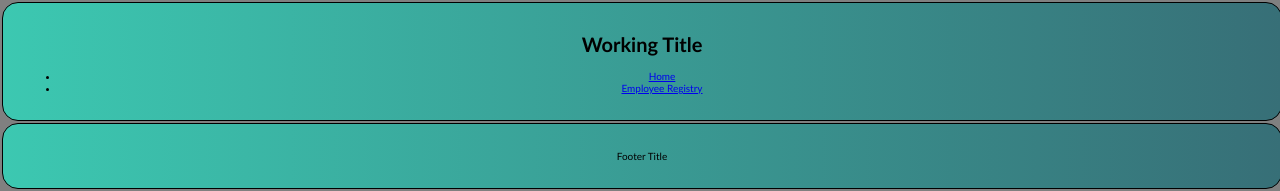
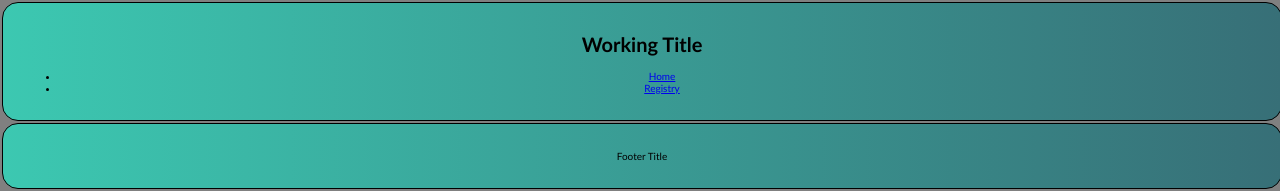
Before and after one commit to bradfan/project-genspark, a React (Create React App) app in the folder project-genspark/: page / in a window 1280 px wide. Shown: the top 191 px of the page. Built offline with nearby package versions, Linux system fonts and the light colour scheme.

Commit message:
Setting up branch

```diff
--- a/project-genspark/src/components/pages/Header.jsx
+++ b/project-genspark/src/components/pages/Header.jsx
@@ -17,7 +17,7 @@ class Header extends Component {
             </li>
             <li>
               <Link className="nav-link" to="/EmployeeRegistry">
-                Employee Registry
+                 Registry
               </Link>
             </li>
           </ul>
```
